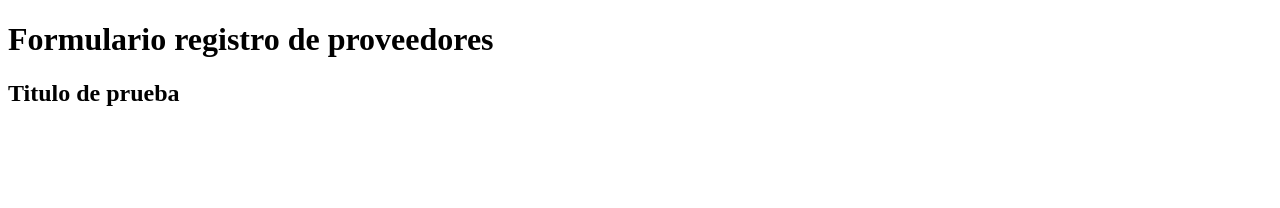
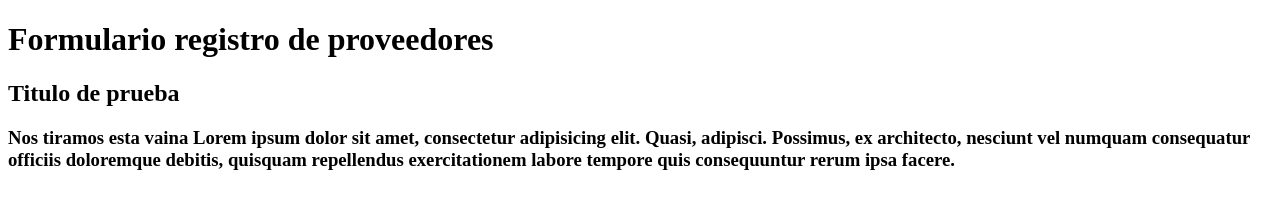
Before and after one commit to didier880922/UtpclaseGITHUB, a plain HTML site: page proveedores_locales.html in a window 1280 px wide. Drawn offline with Linux system fonts and the light colour scheme.

Commit message:
Commit de daño
Uyy

```diff
--- a/proveedores_locales.html
+++ b/proveedores_locales.html
@@ -9,5 +9,8 @@
 <body>
     <h1>Formulario registro de proveedores</h1>
     <h2>Titulo de prueba</h2>
+    <h3>Nos tiramos esta vaina
+        Lorem ipsum dolor sit amet, consectetur adipisicing elit. Quasi, adipisci. Possimus, ex architecto, nesciunt vel numquam consequatur officiis doloremque debitis, quisquam repellendus exercitationem labore tempore quis consequuntur rerum ipsa facere.
+    </h3>
 </body>
 </html>
```
